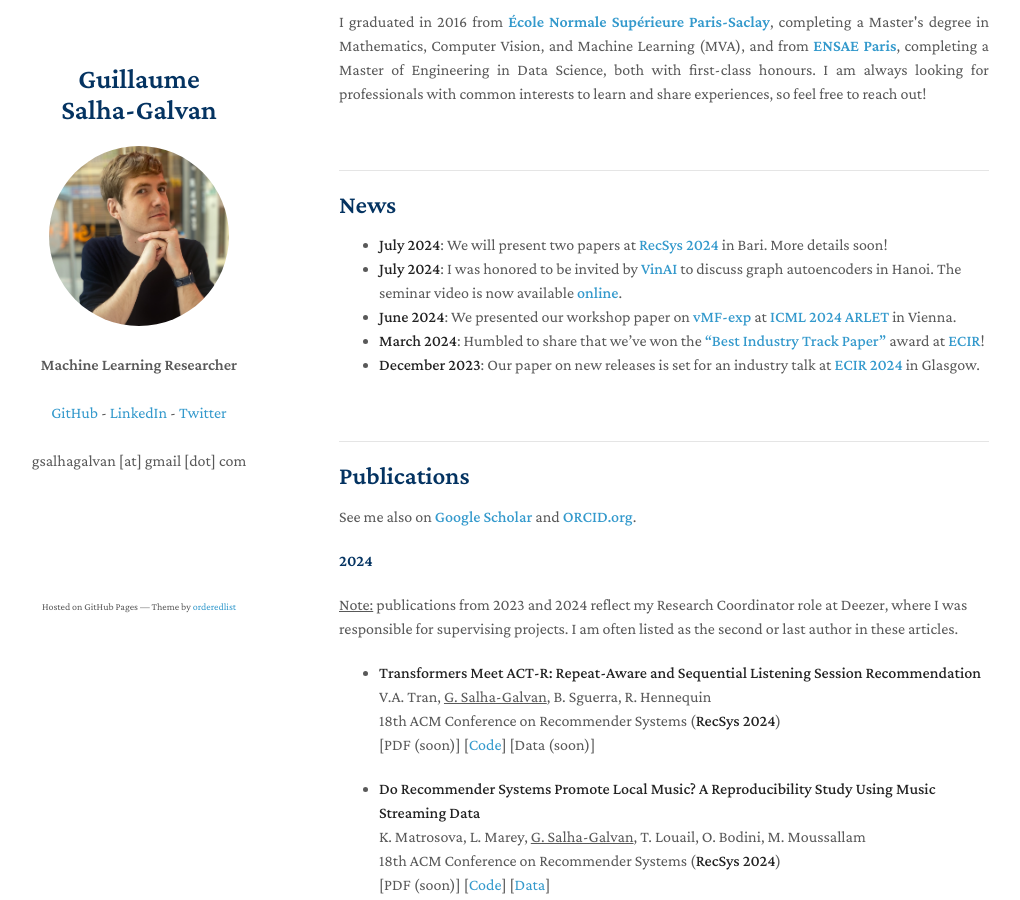
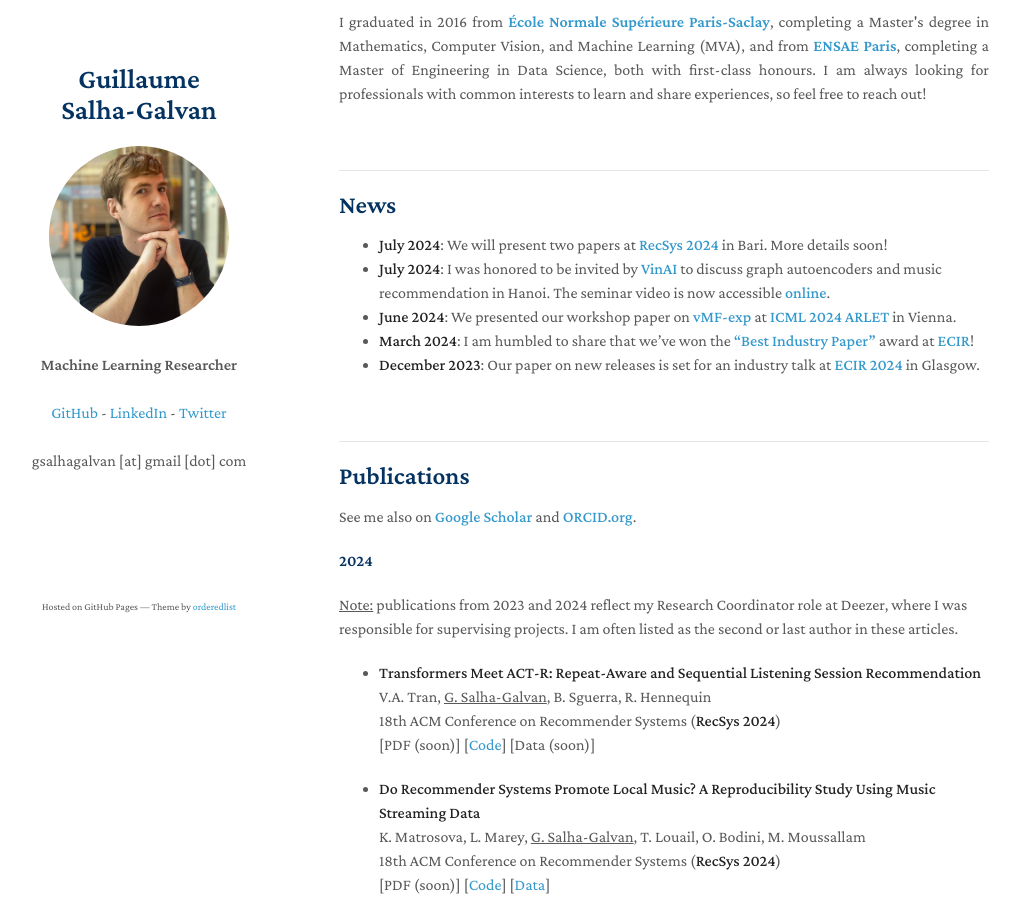
Before and after one commit to GuillaumeSalhaGalvan/GuillaumeSalhaGalvan.github.io, a Jekyll site: the page built from index.md, in a window 1280 px wide and 900 px high, scrolled down 483 px. Shown: the whole window, without its empty margins (131-1151 px from the left). Built offline with Jekyll 4.4.1, drawn with Linux system fonts in a browser that asks for light colours; our own code applies the rules of GitHub Pages for plain Markdown files; a script that is not in the unit is left out.

Commit message:
Update index.md

```diff
--- a/index.md
+++ b/index.md
@@ -20,9 +20,9 @@ I graduated in 2016 from <a href="https://www.master-mva.com/" target="_blank"><
 ## News
 
 - **July 2024**: We will present two papers at **<a href="https://recsys.acm.org/recsys24/" target="_blank">RecSys 2024</a>** in Bari. More details soon!
-- **July 2024**: I was honored to be invited by **<a href="https://research.vinai.io/seminar/representation-learning-with-graph-autoencoders-and-applications-to-music-recommendation/" target="_blank">VinAI</a>** to discuss graph autoencoders in Hanoi. The seminar video is now available **<a href="https://www.youtube.com/watch?v=kAAIHHorSjY" target="_blank">online</a>**.
+- **July 2024**: I was honored to be invited by **<a href="https://research.vinai.io/seminar/representation-learning-with-graph-autoencoders-and-applications-to-music-recommendation/" target="_blank">VinAI</a>** to discuss graph autoencoders and music recommendation in Hanoi. The seminar video is now accessible **<a href="https://www.youtube.com/watch?v=kAAIHHorSjY" target="_blank">online</a>**.
 - **June 2024**: We presented our workshop paper on **<a href="https://guillaumesalhagalvan.com/doc/vmfexp-icml2024-workshop.pdf" target="_blank">vMF-exp</a>** at **<a href="https://arlet-workshop.github.io/" target="_blank">ICML 2024 ARLET</a>** in Vienna.
-- **March 2024**: Humbled to share that we've won the **<a href="https://twitter.com/gsalhagalvan/status/1772762220943847761" target="_blank">"Best Industry Track Paper"</a>** award at **<a href="https://www.ecir2024.org/" target="_blank">ECIR</a>**!
+- **March 2024**: I am humbled to share that we've won the **<a href="https://twitter.com/gsalhagalvan/status/1772762220943847761" target="_blank">"Best Industry Paper"</a>** award at **<a href="https://www.ecir2024.org/" target="_blank">ECIR</a>**!
 - **December 2023**: Our paper on new releases is set for an industry talk at **<a href="https://www.ecir2024.org/" target="_blank">ECIR 2024</a>** in Glasgow.
 
 <br>
```
